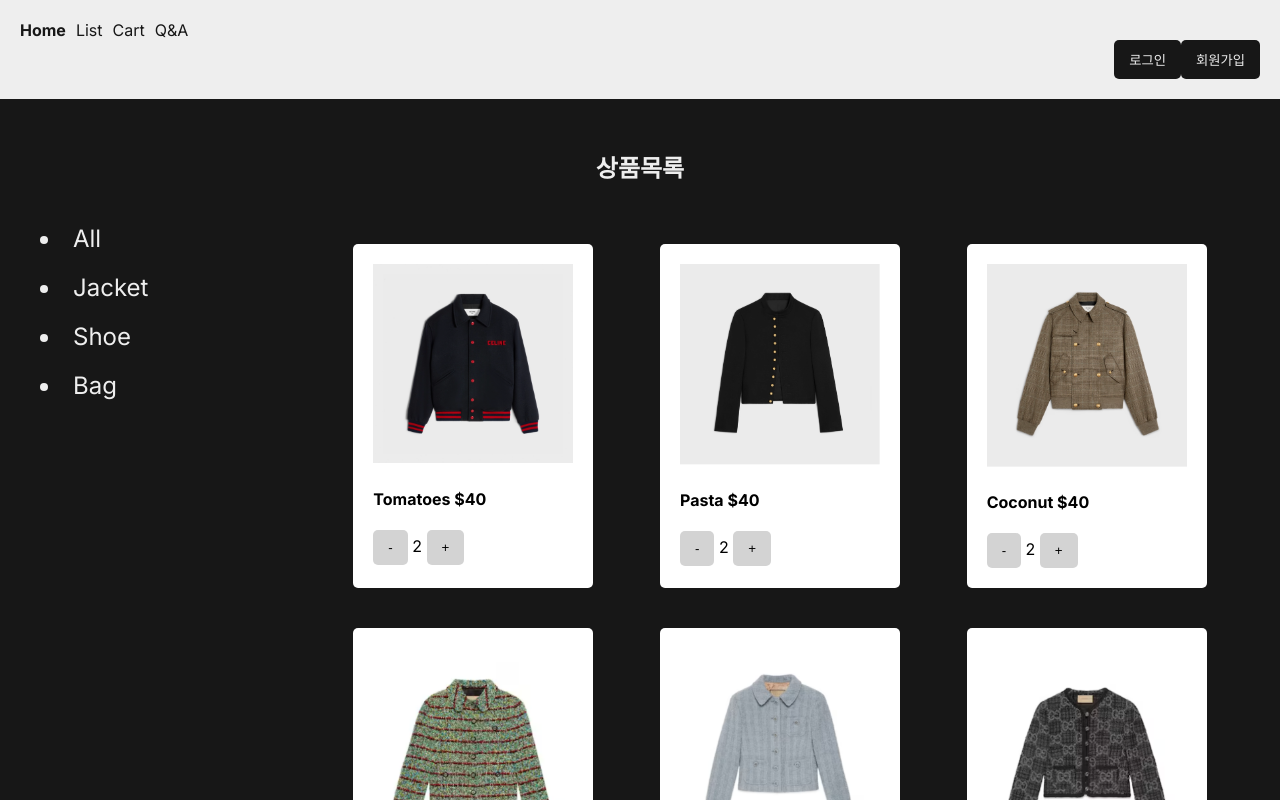
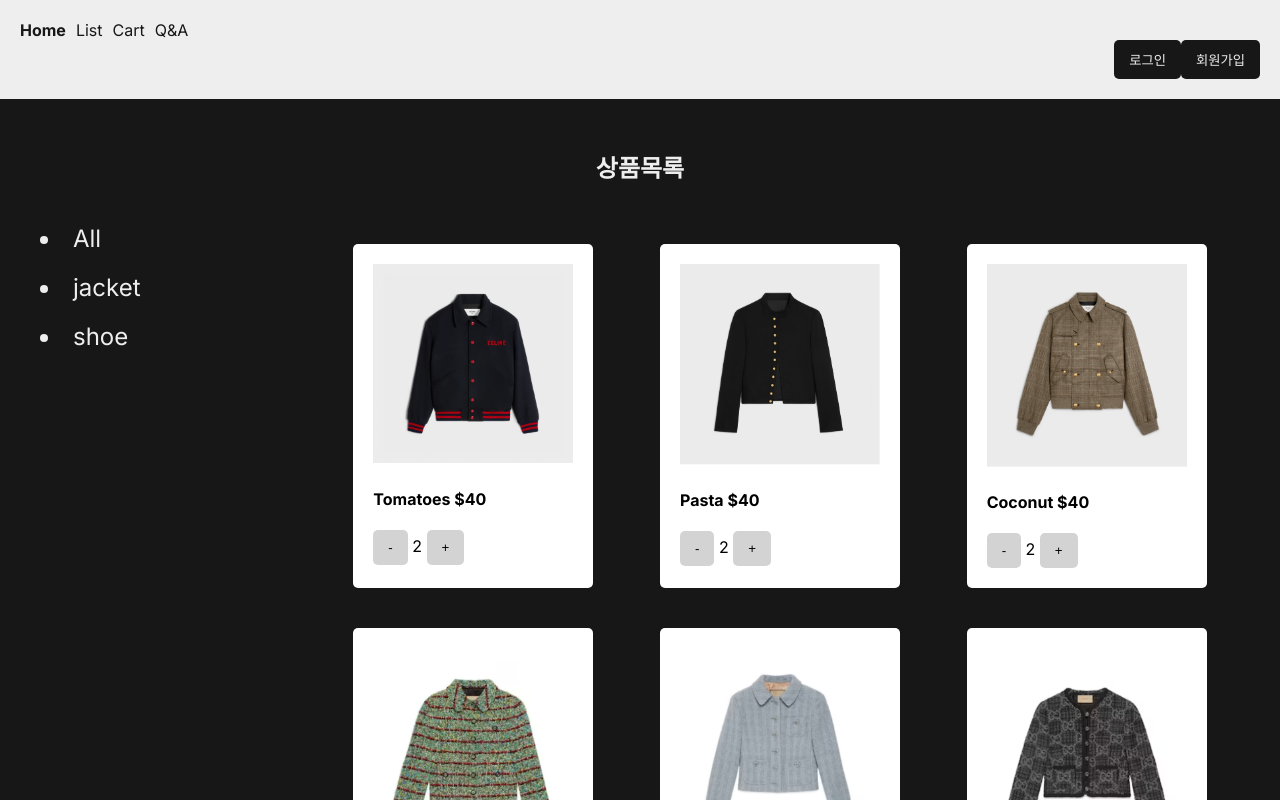
Before and after one commit to mongzii/next-M-market, a Next.js app: page /list in a window 1280 px wide. Shown: the top 800 px of the page. Built offline with nearby package versions, Linux system fonts and the light colour scheme; no server answers.

Commit message:
feat: 카테고리 컴포넌트화

```diff
--- a/app/list/page.js
+++ b/app/list/page.js
@@ -2,6 +2,7 @@
 
 import { useState } from "react";
 import { useRouter } from "next/navigation";
+import ListLeft from "../ListLeft";
 
 export default function List() {
   let router = useRouter();
@@ -24,7 +25,8 @@ export default function List() {
       <h2 className="title">상품목록</h2>
       <div className="merchandise">
         <div className="list-left">
-          <li
+          <ListLeft />
+          {/* <li
             onClick={() => {
               router.push("/list");
             }}
@@ -51,7 +53,7 @@ export default function List() {
             }}
           >
             Bag
-          </li>
+          </li> */}
         </div>
         <div className="list-right">
           <div className="goods">
@@ -82,9 +84,7 @@ export default function List() {
                 </div>
               );
             })}
-            {/* </div>
 
-          <div> */}
             {상품.map((a, i) => {
               return (
                 <div className="food" key={i}>
```
